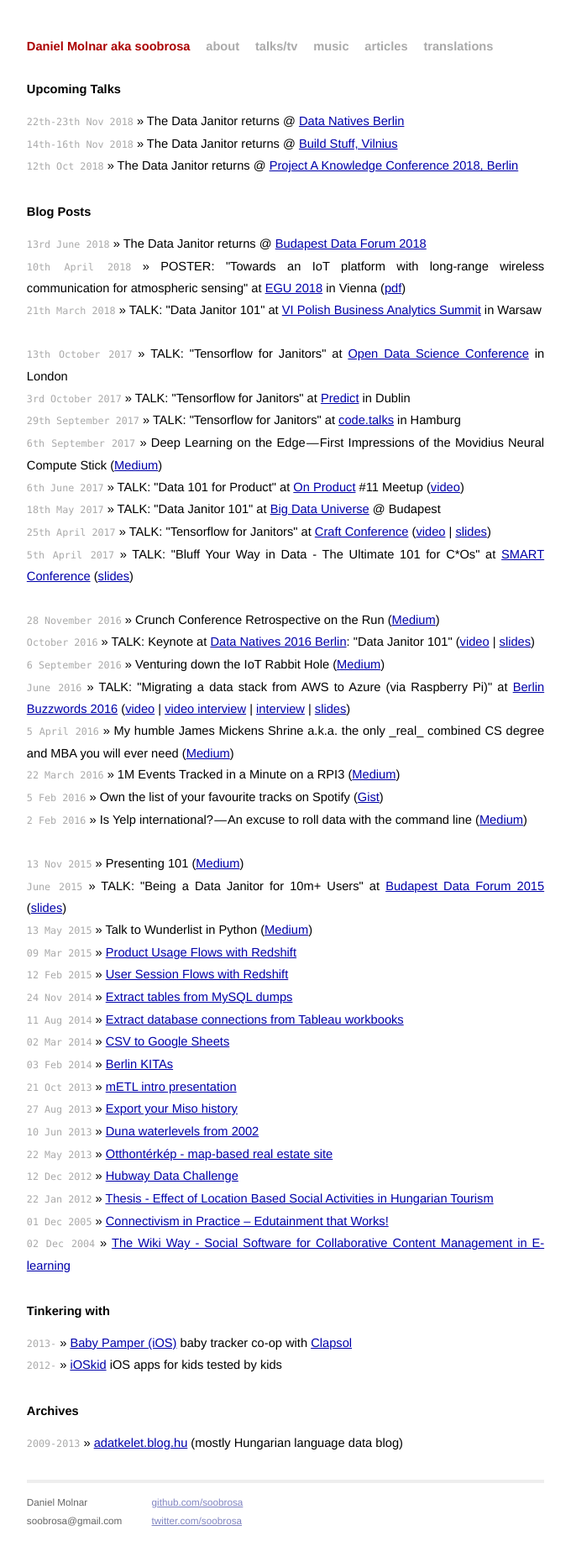
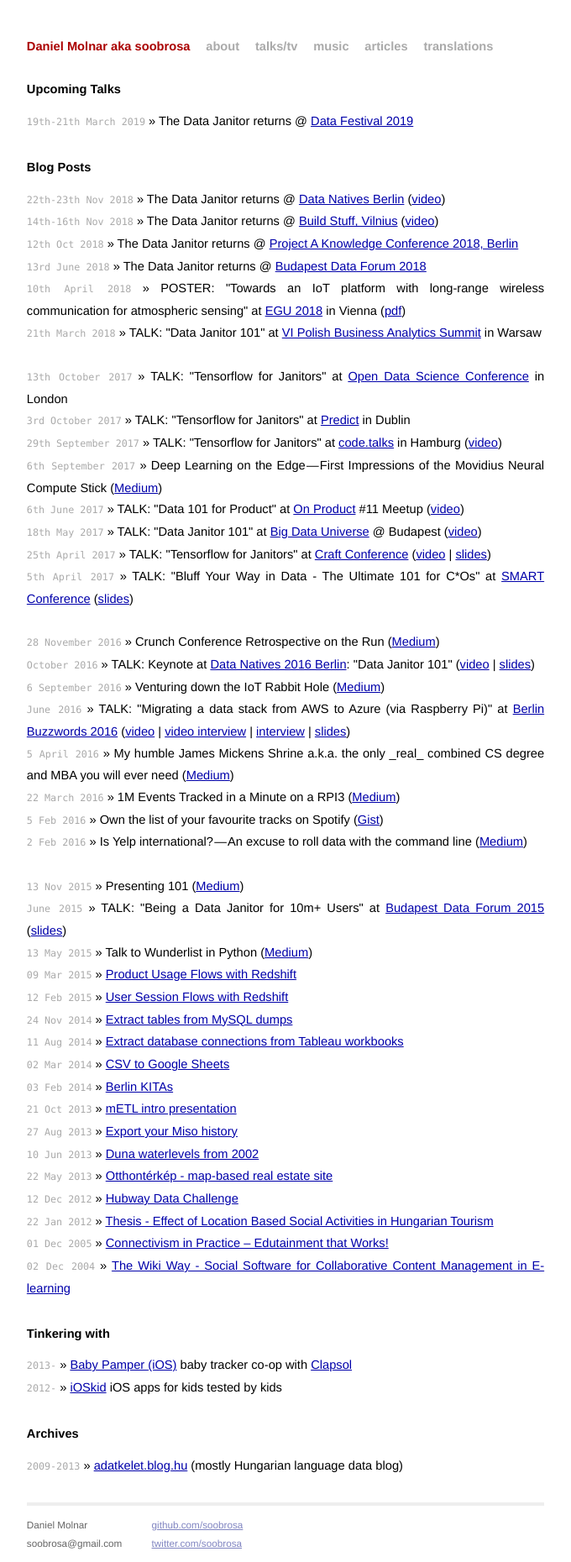
Before and after one commit to mojombo/mojombo.github.io, a Jekyll site: the page built from index.html, in a window 1280 px wide. Shown: the whole page at 84% size, without its empty margins (300-980 px from the left). Built offline with Jekyll 4.4.1, drawn with Linux system fonts in a browser that asks for light colours; before the commit the page ends 1834 px from its top, so only the background shows below that.

Commit message:
Update talks.

```diff
--- a/index.html
+++ b/index.html
@@ -6,24 +6,25 @@
 <div id="home">
   <h1>Upcoming Talks</h1>
   <ul class="posts">
-    <li><span>22th-23th Nov 2018</span> &raquo; The Data Janitor returns @ <a href="http://datanatives.io">Data Natives Berlin</a>
-    <li><span>14th-16th Nov 2018</span> &raquo; The Data Janitor returns @ <a href="https://www.buildstuff.lt">Build Stuff, Vilnius</a>
-    <li><span>12th Oct 2018</span> &raquo; The Data Janitor returns @ <a href="https://pakcon2018.project-a.com">Project A Knowledge Conference 2018, Berlin</a>
+    <li><span>19th-21th March 2019</span> &raquo; The Data Janitor returns @ <a href="https://www.datafestival.de">Data Festival 2019</a>
   </ul>
 
 <div id="home">
   <h1>Blog Posts</h1>
   <ul class="posts">
+    <li><span>22th-23th Nov 2018</span> &raquo; The Data Janitor returns @ <a href="http://datanatives.io">Data Natives Berlin</a> (<a href="https://www.youtube.com/watch?v=LTJNnlBBzuw">video</a>)
+    <li><span>14th-16th Nov 2018</span> &raquo; The Data Janitor returns @ <a href="https://www.buildstuff.lt">Build Stuff, Vilnius</a> (<a href="https://www.youtube.com/watch?v=aMYV_dyCmbE">video</a>)
+    <li><span>12th Oct 2018</span> &raquo; The Data Janitor returns @ <a href="https://pakcon2018.project-a.com">Project A Knowledge Conference 2018, Berlin</a>
     <li><span>13rd June 2018</span> &raquo; The Data Janitor returns @ <a href="http://budapestdata.hu">Budapest Data Forum 2018</a>
     <li><span>10th April 2018</span> &raquo; POSTER: "Towards an IoT platform with long-range wireless communication for atmospheric sensing" at <a href="https://www.egu2018.eu">EGU 2018</a> in Vienna (<a href="https://meetingorganizer.copernicus.org/EGU2018/EGU2018-12200.pdf">pdf</a>)
     <li><span>21th March 2018</span> &raquo; TALK: "Data Janitor 101" at <a href="http://www.trioconferences.pl/www-6PBSA/">VI Polish Business Analytics Summit</a> in Warsaw
     <li>&nbsp;</li>
     <li><span>13th October 2017</span> &raquo; TALK: "Tensorflow for Janitors" at <a href="https://www.odsc.com/london">Open Data Science Conference</a> in London
     <li><span>3rd October 2017</span> &raquo; TALK: "Tensorflow for Janitors" at <a href="http://www.predictconference.com">Predict</a> in Dublin
-    <li><span>29th September 2017</span> &raquo; TALK: "Tensorflow for Janitors" at <a href="https://www.codetalks.de/de/2017/programm">code.talks</a> in Hamburg
+    <li><span>29th September 2017</span> &raquo; TALK: "Tensorflow for Janitors" at <a href="https://www.codetalks.de/de/2017/programm">code.talks</a> in Hamburg (<a href="https://www.youtube.com/watch?v=OSkL7AXu6tY">video</a>)
     <li><span>6th September 2017</span> &raquo; Deep Learning on the Edge — First Impressions of the Movidius Neural Compute Stick (<a href="https://medium.com/@soobrosa/deep-learning-on-the-edge-first-impressions-of-the-movidius-neural-compute-stick-7de09eeca2d6">Medium</a>)
     <li><span>6th June 2017</span> &raquo; TALK: "Data 101 for Product" at <a href="https://www.meetup.com/On-Product/">On Product</a> #11 Meetup (<a href="https://www.youtube.com/watch?v=SJDajqAV66Q">video</a>)
-    <li><span>18th May 2017</span> &raquo; TALK: "Data Janitor 101" at <a href="https://bdu.hu">Big Data Universe</a> @ Budapest
+    <li><span>18th May 2017</span> &raquo; TALK: "Data Janitor 101" at <a href="https://bdu.hu">Big Data Universe</a> @ Budapest (<a href="https://www.youtube.com/watch?v=SOLSIoVAyPI">video</a>)
     <li><span>25th April 2017</span> &raquo; TALK: "Tensorflow for Janitors" at <a href="https://craft-conf.com">Craft Conference</a> (<a href="http://www.ustream.tv/recorded/102859407">video</a> | <a href="https://www.slideshare.net/soobrosa/tensorflow-for-janitors">slides</a>)
     <li><span>5th April 2017</span> &raquo; TALK: "Bluff Your Way in Data - The Ultimate 101 for C*Os" at <a href="http://www.smartmobilhq.hu">SMART Conference</a> (<a href="https://www.slideshare.net/soobrosa/bluff-your-way-in-data-the-ultimate-101-for-cos">slides</a>)
     <li>&nbsp;</li>
```
